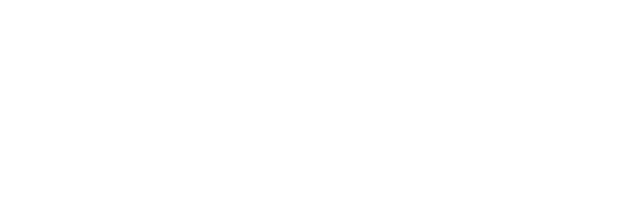
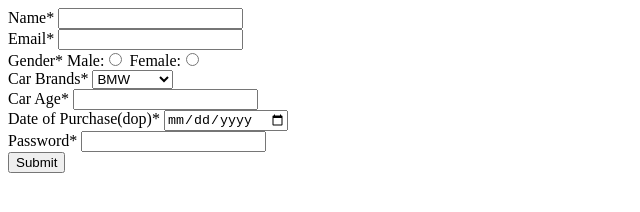
Before and after one commit to acciojob/car-insurance-form-rucha-kulkarni, a website: page main.html in a window 1280 px wide. Shown: the whole page, without its empty margins (0-640 px from the left). Drawn offline with Linux system fonts and the light colour scheme.

Commit message:
created a submission

```diff
--- a/main.html
+++ b/main.html
@@ -7,6 +7,47 @@
 </head>
 
 <body>
+
+	<form method="post">
+		<div>
+			<label for="name">Name*</label>
+	        <input type="text" id="name" required>
+		</div>
+		<div>
+			<label for="email">Email*</label>
+	        <input type="email" id="email" required>
+		</div>
+
+		<div>
+			<label for="gender">Gender*</label>
+			Male:<input type="radio" name="gender" required>
+			Female:<input type="radio" name="gender" required>
+		</div>
+		<div>
+			<label for="cars">Car Brands*</label>
+			<select id ="cars" required>
+				<option value="bmw">BMW</option>
+				<option value="audi">Audi</option>
+				<option value="mercedez">Mercedez</option>
+			</select>
+		</div>
+
+		<div>
+			<label for="carage">Car Age*</label>
+	        <input type="number" id="carage" required>
+		</div>
+
+		<div>
+			<label for="dop">Date of Purchase(dop)*</label>
+	        <input type="date" id="dop" required>
+		</div>
+		<div>
+			<label for="password">Password*</label>
+	        <input type="password" id="password" required>
+		</div>
+
+		<button type="submit">Submit</button>
+	</form>
 	<!-- the entire body must be written by student -->
     <script type="text/javascript" src="./script.js">
 </script>
```
